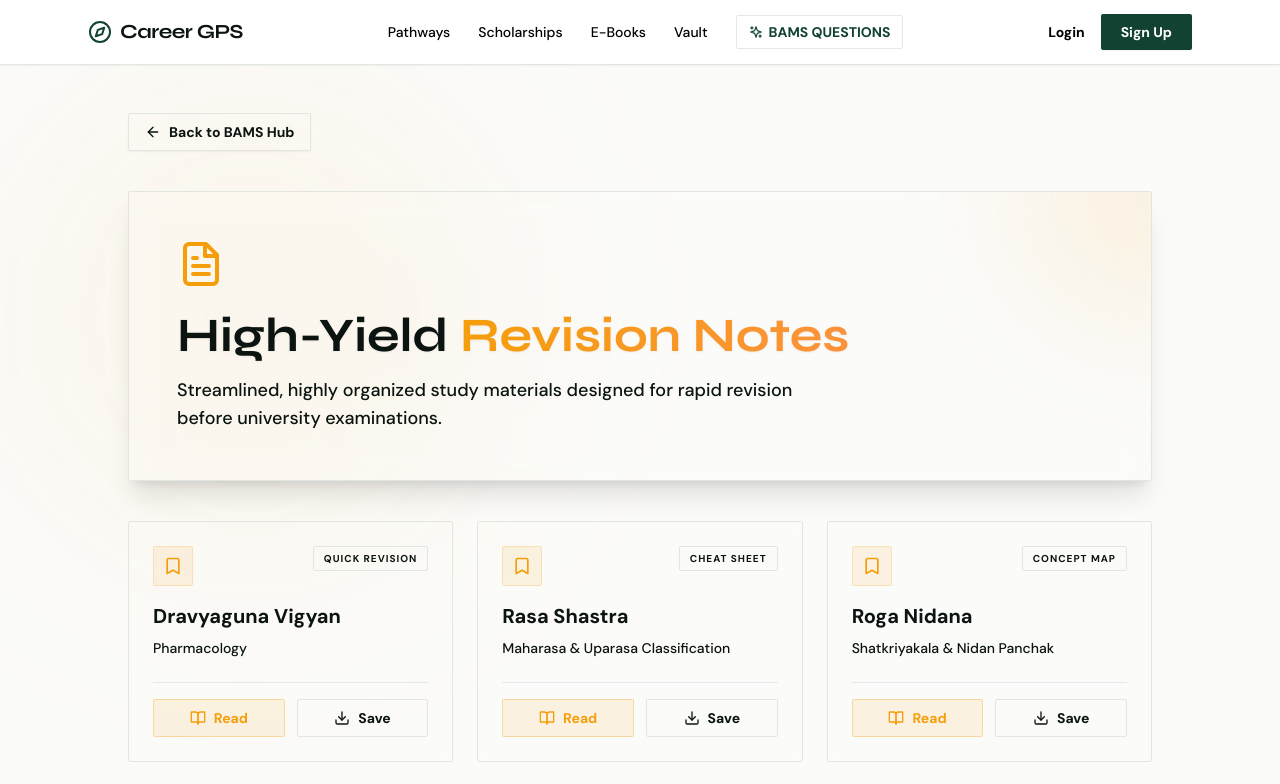
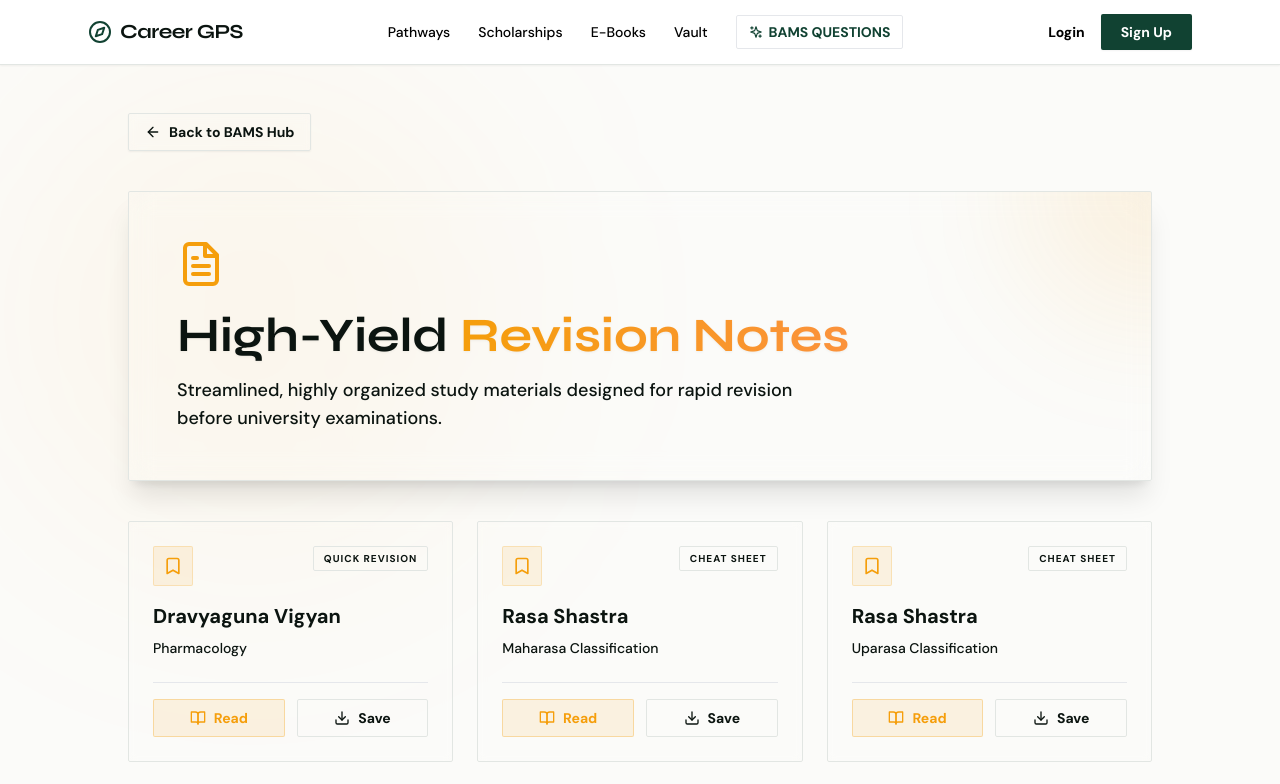
Before and after one commit to SahilDhinwa/Career-gps2.0, a Next.js app: page /bams-hub/notes in a window 1280 px wide. Shown: the top 784 px of the page. Built offline with nearby package versions, Linux system fonts and the light colour scheme; no server answers.

Commit message:
Fix links and update topics in notes
Updated links and topics for notes in page.tsx.

```diff
--- a/app/bams-hub/notes/page.tsx
+++ b/app/bams-hub/notes/page.tsx
@@ -10,17 +10,24 @@ const HIGH_YIELD_NOTES = [
     subject: "Dravyaguna Vigyan",
     topic: "Pharmacology",
     type: "Quick Revision",
-    link: "/notepdfs/pharmacologyrevision" // Replace with actual PDF link like "/pdfs/dg-notes.pdf"
+    link: "/notepdfs/pharmacologyrevision.pdf" // Replace with actual PDF link like "/pdfs/dg-notes.pdf"
   },
   {
     id: 2,
     subject: "Rasa Shastra",
-    topic: "Maharasa & Uparasa Classification",
+    topic: "Maharasa Classification",
     type: "Cheat Sheet",
-    link: "#"
+    link: "/notepdfs/maharasa.pdf"
   },
   {
     id: 3,
+    subject: "Rasa Shastra",
+    topic: "Uparasa Classification",
+    type: "Cheat Sheet",
+    link: "/notepdfs/uparasa.pdf"
+  },
+  {
+    id: 4,
     subject: "Roga Nidana",
     topic: "Shatkriyakala & Nidan Panchak",
     type: "Concept Map",
```
